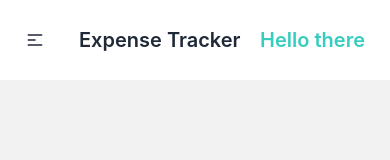
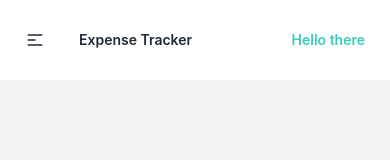
Before and after one commit to 01-DC/mern-expense-tracker-client, a React (Vite) app: page /login in a window 390 px wide. Shown: the top 160 px of the page. Built offline with nearby package versions, Linux system fonts and the light colour scheme.

Commit message:
fixed ui display bugs on sm screens, improved color accents

```diff
--- a/src/components/AddNew.jsx
+++ b/src/components/AddNew.jsx
@@ -8,7 +8,7 @@ const AddNew = () => {
 		useStateContext()
 
 	return (
-		<div>
+		<div className="mt-4 md:mt-0">
 			<label htmlFor="my-modal" className="btn btn-lg btn-primary">
 				add new expense
 			</label>
--- a/src/components/ExpenseTable.jsx
+++ b/src/components/ExpenseTable.jsx
@@ -190,8 +190,8 @@ const ExpenseTable = () => {
 							<div className="form-control mt-6">
 								<button
 									type="submit"
-									className="btn btn-primary">
-									save
+									className="btn btn-warning">
+									save edit
 								</button>
 							</div>
 						</Form>
--- a/src/components/Header.jsx
+++ b/src/components/Header.jsx
@@ -54,7 +54,7 @@ const Header = () => {
 						</li>
 					</ul>
 				</div>
-				<Link to="/" className="btn btn-ghost normal-case text-xl">
+				<Link to="/" className="btn btn-ghost normal-case sm:text-xl">
 					Expense Tracker
 				</Link>
 			</div>
@@ -78,8 +78,10 @@ const Header = () => {
 				</ul>
 			</div>
 			<div className="navbar-end">
-				<div className="btn btn-ghost normal-case text-xl text-accent">
-					{loginUser ? `Welcome ${loginUser.name}` : "Hello there"}
+				<div className="btn btn-ghost normal-case sm:text-xl text-accent">
+					{loginUser
+						? `Welcome ${loginUser.name.replace(/ .*/, "")}`
+						: "Hello there"}
 				</div>
 			</div>
 		</div>
--- a/src/pages/HomePage.jsx
+++ b/src/pages/HomePage.jsx
@@ -28,7 +28,7 @@ const HomePage = () => {
 
 	return (
 		<div className="p-8">
-			<div className="flex items-center justify-around">
+			<div className="flex flex-col-reverse md:flex-row items-center justify-around">
 				<AddNew />
 				<SummaryChart />
 			</div>
--- a/src/pages/SettingsPage.jsx
+++ b/src/pages/SettingsPage.jsx
@@ -37,7 +37,9 @@ const SettingsPage = () => {
 	return (
 		<div className="p-8">
 			<div className="card-body items-center">
-				<h2 className="card-title">Your Budget</h2>
+				<h2 className="card-title text-2xl text-primary">
+					Your Budget
+				</h2>
 				<p className="stat-value my-4">${userSetting.budget}</p>
 
 				<div className="form-control">
@@ -194,7 +196,7 @@ const SettingsPage = () => {
 							<div className="form-control mt-6">
 								<button
 									type="submit"
-									className="btn btn-primary">
+									className="btn btn-secondary">
 									add category
 								</button>
 							</div>
```
Also changed, not shown: 1 other file (tests, documents, lock files or other folders).
